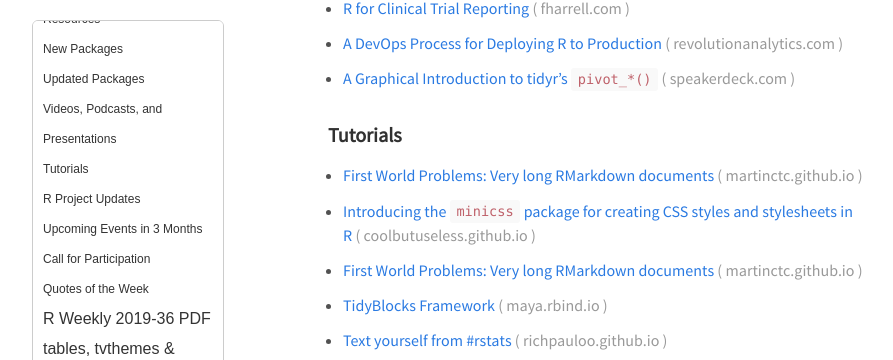
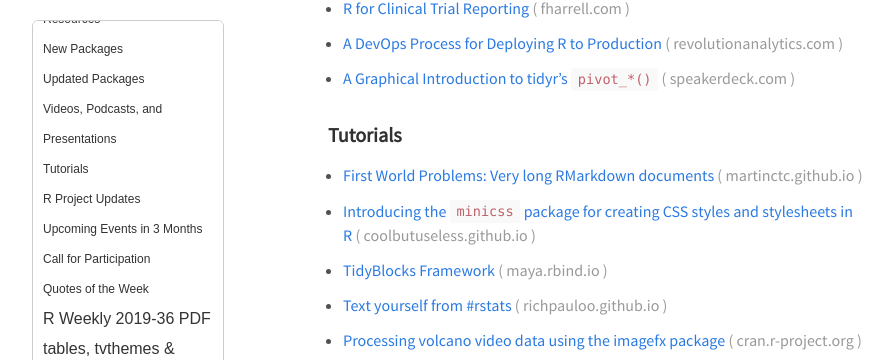
Before and after one commit to rweekly/rweekly.org, a Jekyll site: the page built from _posts/2019-09-16-2019-37.md, in a window 1280 px wide and 900 px high, scrolled down 5026 px, cut to the strip 0-360 px from the top of the window. Shown: the whole strip, without its empty margins (32-925 px from the left). Built offline with Jekyll 4.4.1, drawn with Linux system fonts in a browser that asks for light colours; emoji names are drawn with the system emoji font; our own code applies the rules of GitHub Pages for plain Markdown files; comment, search, counter and statistics services are not loaded.

Commit message:
Remove duplicate entry from tutorials (#563)
Signed-off-by: Achintya Rao <achintya.rao@cern.ch>

```diff
--- a/_posts/2019-09-16-2019-37.md
+++ b/_posts/2019-09-16-2019-37.md
@@ -162,8 +162,6 @@
 
 + [Introducing the `minicss` package for creating CSS styles and stylesheets in R](https://coolbutuseless.github.io/2019/09/11/introducing-the-minicss-package-for-creating-css-styles-and-stylesheets-in-r/)
 
-+ [First World Problems: Very long RMarkdown documents](https://martinctc.github.io/blog/first-world-problems-very-long-rmarkdown-documents/)
-
 + [TidyBlocks Framework](https://maya.rbind.io/post/2019/tidyblocks-framework/)
 
 + [Text yourself from #rstats](https://richpauloo.github.io/2019-09-11-Using-Twilio-to-text-myself-after-long-running-jobs/)
```
